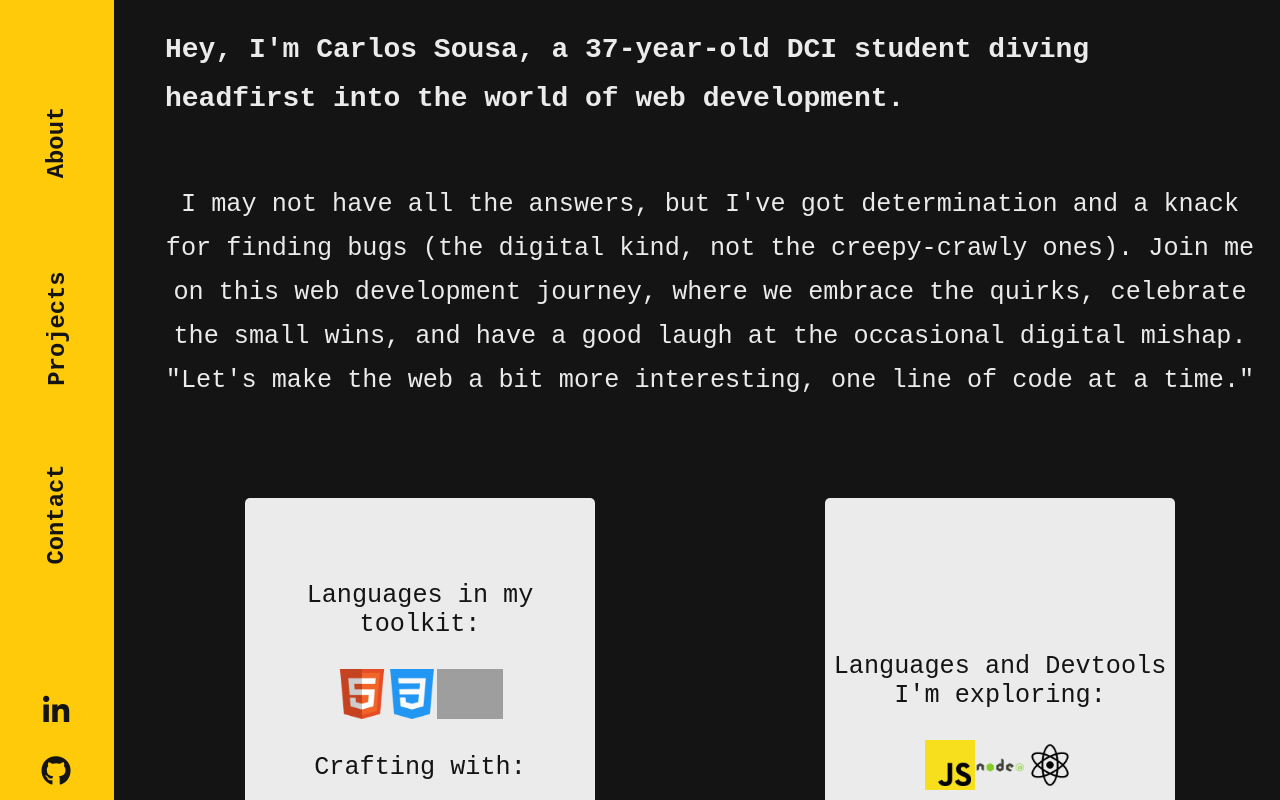
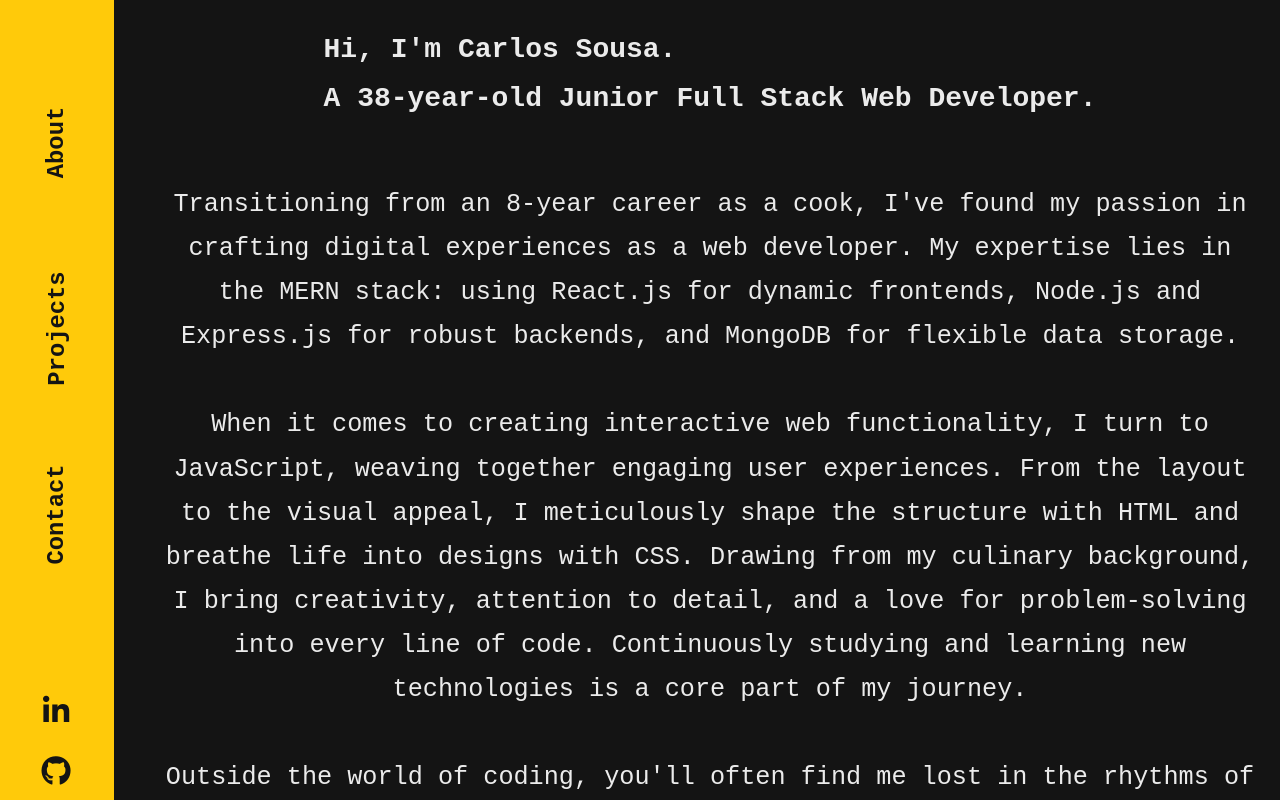
Before and after one commit to Cmbs86/cmbs86-portfolio, a React (Vite) app: page / in a window 1280 px wide. Shown: the top 800 px of the page. Built offline with nearby package versions, Linux system fonts and the light colour scheme; grey boxes are pictures that could not be loaded; a web font is replaced by a local one.

Commit message:
added new text - correct UI

```diff
--- a/src/App.css
+++ b/src/App.css
@@ -92,6 +92,8 @@
 .introduction {
   display: flex;
   flex-direction: column;
+  /* padding: 25px; */
+  align-items: center;
 }
 
 .introduction_header,
@@ -103,9 +105,12 @@
   color: var(--font-color-three);
 }
 
+
 .introduction_text {
   font-size: 1.8rem;
   font-weight: 400;
+
+
 }
 
 .skills {
@@ -447,7 +452,7 @@
 
 /* DESKTOP HEADER/NAV */
 
-@media (min-width: 758px) {
+@media (min-width: 828px) {
   .main-container {
     display: flex;
   }
--- a/src/components/Intro.jsx
+++ b/src/components/Intro.jsx
@@ -1,20 +1,31 @@
-
-
 function Intro() {
   return (
     <>
       <div id="about" className="introduction">
         <h1 className="introduction_header">
-          Hey, I'm Carlos Sousa, a 37-year-old DCI student diving headfirst into
-          the world of web development.
+          Hi, I'm Carlos Sousa.
+          <br />A 38-year-old Junior Full Stack Web Developer.
         </h1>
         <p className="introduction_text">
-          I may not have all the answers, but I've got determination and a knack
-          for finding bugs (the digital kind, not the creepy-crawly ones). Join
-          me on this web development journey, where we embrace the quirks,
-          celebrate the small wins, and have a good laugh at the occasional
-          digital mishap. "Let's make the web a bit more interesting, one line
-          of code at a time."
+          Transitioning from an 8-year career as a cook, I've found my passion
+          in crafting digital experiences as a web developer. My expertise lies
+          in the MERN stack: using React.js for dynamic frontends, Node.js and
+          Express.js for robust backends, and MongoDB for flexible data storage.
+          <br />
+          <br />
+          When it comes to creating interactive web functionality, I turn to
+          JavaScript, weaving together engaging user experiences. From the
+          layout to the visual appeal, I meticulously shape the structure with
+          HTML and breathe life into designs with CSS. Drawing from my culinary
+          background, I bring creativity, attention to detail, and a love for
+          problem-solving into every line of code. Continuously studying and
+          learning new technologies is a core part of my journey.
+          <br />
+          <br />
+          Outside the world of coding, you'll often find me lost in the rhythms
+          of my bass guitar. I've played in 2 band projects in the past and
+          currently working on another musical venture. Let's collaborate and
+          turn your ideas into beautifully functional web solutions.
         </p>
       </div>
     </>
```
